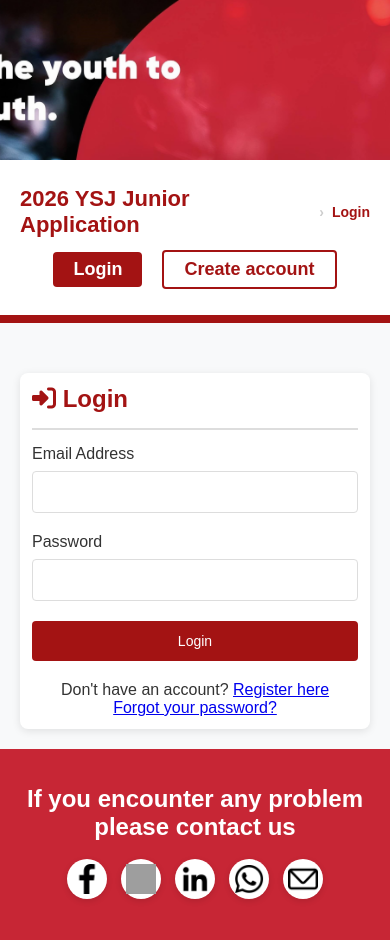
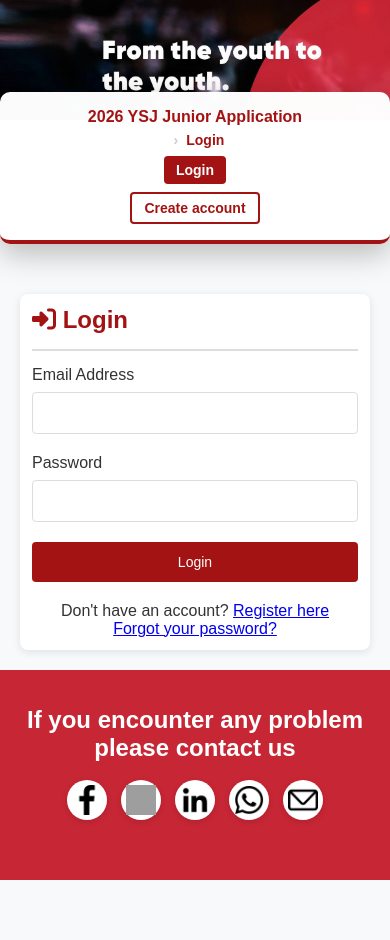
Before and after one commit to Seif-Elmenshawy/ysj-portal, a React (Vite) app in the folder client/: page /login in a window 390 px wide. Shown: the top 940 px of the page. After the commit the page ends 880 px from the top, so only its background shows below. Built offline with nearby package versions, Linux system fonts and the light colour scheme; grey boxes are pictures that could not be loaded; a web font is replaced by a local one.

Commit message:
bedanyyyyyy tshhhhhhh

```diff
--- a/client/src/pages/ApplicationForm.jsx
+++ b/client/src/pages/ApplicationForm.jsx
@@ -50,7 +50,7 @@ export default function ApplicationForm() {
 
   const [formData, setFormData] = useState({
     email: '', agreement: false,
-    fullName: '', personalEmail: '', phone: '', country: '', gender: '', birthDate: '',
+    fullName: '', phone: '', country: '', gender: '', birthDate: '',
     schoolName: '', gradeYear: '', /* preferredPlaces: array of 4 ordered by priority */ preferredPlaces: [
       { field: '' },
       { field: '' },
@@ -85,7 +85,7 @@ export default function ApplicationForm() {
         // Merge loaded draft with default values to ensure all fields exist
         const defaultFormData = {
           email: '', agreement: false,
-          fullName: '', personalEmail: '', phone: '', country: '', gender: '', birthDate: '',
+          fullName: '', phone: '', country: '', gender: '', birthDate: '',
           schoolName: '', gradeYear: '', preferredPlaces: [
             { field: '' },
             { field: '' },
@@ -173,10 +173,37 @@ export default function ApplicationForm() {
     }));
   };
 
-  // Generic input change handler
+  // Helpers to enforce English-only input and phone formatting
+  const sanitizeEnglish = (text = '') => {
+    return text.replace(/[^	\n\r\x20-\x7E]/g, '');
+  };
+
+  const sanitizePhone = (text = '') => {
+    // allow digits, plus, spaces, dashes, parentheses
+    return text.replace(/[^+0-9\s\-()]/g, '');
+  };
+
+  // Generic input change handler with sanitization
   const handleChange = (e) => {
     const { name, value } = e.target;
-    setFormData(prev => ({ ...prev, [name]: value }));
+    let val = value;
+
+    if (name === 'phone') {
+      val = sanitizePhone(val);
+    } else if (name === 'schoolName') {
+      // Allow school names in any language (preserve Unicode characters)
+      val = value;
+    } else if ([
+      'fullName','country','previousGrades','extracurricular','essay1','essay2','essay3',
+      'researchExperience','majorCommitments','hearAbout','additionalInfo','otherArea'
+    ].includes(name)) {
+      val = sanitizeEnglish(val);
+    } else if (name === 'email') {
+      // emails should be ASCII only
+      val = val.replace(/[^\x00-\x7F]/g, '');
+    }
+
+    setFormData(prev => ({ ...prev, [name]: val }));
     setFieldErrors(prev => {
       const copy = { ...prev };
       delete copy[name];
@@ -212,11 +239,12 @@ export default function ApplicationForm() {
   const isSectionComplete = (sectionId) => {
     switch (sectionId) {
       case 1:
-        return formData.email && formData.agreement && formData.fullName && formData.personalEmail &&
+        return formData.email && formData.agreement && formData.fullName &&
                formData.phone && formData.country && formData.gender && formData.birthDate;
       case 2:
         return formData.schoolName && formData.gradeYear &&
                (formData.preferredPlaces && formData.preferredPlaces[0] && formData.preferredPlaces[0].field) &&
+               (formData.preferredPlaces && formData.preferredPlaces[1] && formData.preferredPlaces[1].field) &&
                formData.previousGrades && formData.extracurricular;
       case 3:
         // Ensure essays meet minimum/required word counts
@@ -239,18 +267,27 @@ export default function ApplicationForm() {
       if (!formData.email) errors.email = 'Required';
       if (!formData.agreement) errors.agreement = 'You must agree to the terms';
       if (!formData.fullName) errors.fullName = 'Required';
-      if (!formData.personalEmail) errors.personalEmail = 'Required';
       if (!formData.phone) errors.phone = 'Required';
       if (!formData.country) errors.country = 'Required';
       if (!formData.gender) errors.gender = 'Required';
       if (!formData.birthDate) errors.birthDate = 'Required';
+
+      // Email pattern validation (basic)
+      const emailRegex = /^[a-zA-Z0-9._%+-]+@[a-zA-Z0-9.-]+\.[A-Za-z]{2,}$/;
+      if (formData.email && !emailRegex.test(formData.email)) errors.email = 'Invalid email format';
+
+      // Phone must include country code (e.g. +123...); allow spaces in display but strip before testing
+      const phoneDigits = (formData.phone || '').replace(/\s+/g, '');
+      const phoneRegex = /^\+[0-9]{7,15}$/;
+      if (formData.phone && !phoneRegex.test(phoneDigits)) errors.phone = 'Include country code, e.g. +201234567890';
     }
 
     if (sectionId === 2) {
       if (!formData.schoolName) errors.schoolName = 'Required';
       if (!formData.gradeYear) errors.gradeYear = 'Required';
-      // Require at least the first prioritized place and its field
+      // Require at least the first two prioritized places and their fields
       if (!formData.preferredPlaces || !formData.preferredPlaces[0] || !formData.preferredPlaces[0].field) errors['preferredPlaces.0.field'] = 'First field selection is required';
+      if (!formData.preferredPlaces || !formData.preferredPlaces[1] || !formData.preferredPlaces[1].field) errors['preferredPlaces.1.field'] = 'Second field selection is required';
       if (!formData.previousGrades) errors.previousGrades = 'Required';
       if (!formData.extracurricular) errors.extracurricular = 'Required';
     }
@@ -332,7 +369,7 @@ export default function ApplicationForm() {
     if (window.confirm('Clear all data? This cannot be undone.')) {
       setFormData({
         email: '', agreement: false,
-        fullName: '', personalEmail: '', phone: '', country: '', gender: '', birthDate: '',
+        fullName: '', phone: '', country: '', gender: '', birthDate: '',
         schoolName: '', gradeYear: '', preferredPlaces: [
           { field: '' },{ field: '' },{ field: '' },{ field: '' }
         ], previousGrades: '', extracurricular: '',
@@ -468,7 +505,7 @@ export default function ApplicationForm() {
 
           <div className="form-group">
             <label>Email * {fieldErrors.email && <span style={{color: 'red'}}>{fieldErrors.email}</span>}</label>
-            <input type="email" name="email" value={formData.email} onChange={handleChange} />
+            <input type="email" name="email" value={formData.email} onChange={handleChange} pattern="[a-zA-Z0-9._%+-]+@[a-zA-Z0-9.-]+\.[A-Za-z]{2,}$" title="Enter a valid email address" />
           </div>
 
           <div className="form-group" style={{ marginTop: '12px' }}>
@@ -485,12 +522,8 @@ export default function ApplicationForm() {
               <input type="text" name="fullName" value={formData.fullName} onChange={handleChange} />
             </div>
             <div className="form-group">
-              <label>Personal Email Address * {fieldErrors.personalEmail && <span style={{color: 'red'}}>{fieldErrors.personalEmail}</span>}</label>
-              <input type="email" name="personalEmail" value={formData.personalEmail} onChange={handleChange} placeholder="Please use a personal email" />
-            </div>
-            <div className="form-group">
               <label>Phone Number (including country code) * {fieldErrors.phone && <span style={{color: 'red'}}>{fieldErrors.phone}</span>}</label>
-              <input type="tel" name="phone" value={formData.phone} onChange={handleChange} placeholder="Example: +20 XXX XXX XXXX" />
+              <input type="tel" name="phone" value={formData.phone} onChange={handleChange} placeholder="Example: +20 123456789" pattern="^\+[0-9\s\-()]{7,}$" title="Include country code, e.g. +201234567890" />
             </div>
             <div className="form-group">
               <label>Country of Nationality * {fieldErrors.country && <span style={{color: 'red'}}>{fieldErrors.country}</span>}</label>
@@ -535,13 +568,13 @@ export default function ApplicationForm() {
             </div>
           </div>
           <div style={{ marginTop: '16px' }} className="form-group">
-            <label>Your prioritized placements (4) — only the first is required * {fieldErrors.preferredPlaces && <span style={{color: 'red'}}>{fieldErrors.preferredPlaces}</span>}</label>
-            <p style={{ fontSize: '12px', color: '#666', marginBottom: '10px' }}>List up to 4 places in priority order. For each place, select the academic field you would like to pursue there. Only the first place is required.</p>
+            <label>Your prioritized placements (4) — first two are required * {fieldErrors.preferredPlaces && <span style={{color: 'red'}}>{fieldErrors.preferredPlaces}</span>}</label>
+            <p style={{ fontSize: '12px', color: '#666', marginBottom: '10px' }}>List up to 4 places in priority order. For each place, select the academic field you would like to pursue there. Only the first two places place are required. It is advised to choose more fields, as this will increase acceptance chance.</p>
             <div style={{ display: 'flex', flexDirection: 'column', gap: '12px', marginTop: '8px' }}>
               {(formData.preferredPlaces || [{},{},{},{}]).map((p, idx) => (
                 <div key={idx} style={{ display: 'grid', gridTemplateColumns: '1fr', gap: '6px', alignItems: 'center' }}>
                   <div>
-                    <label>Place {idx + 1} {idx === 0 ? '*' : <span>&nbsp;</span>} {fieldErrors[`preferredPlaces.${idx}.field`] && <span style={{color:'red'}}>{fieldErrors[`preferredPlaces.${idx}.field`]}</span>}</label>
+                    <label>Place {idx + 1} {(idx === 0 || idx === 1) ? '*' : <span>&nbsp;</span>} {fieldErrors[`preferredPlaces.${idx}.field`] && <span style={{color:'red'}}>{fieldErrors[`preferredPlaces.${idx}.field`]}</span>}</label>
                     <select value={p.field || ''} onChange={(e) => handlePlaceChange(idx, 'field', e.target.value)}>
                       <option value="">Select field</option>
                       {ACADEMIC_FIELDS.map(f => <option key={f} value={f}>{f}</option>)}
@@ -659,7 +692,7 @@ export default function ApplicationForm() {
             <h4 style={{ margin: '0 0 10px 0' }}><i className="fas fa-info-circle"></i> Summary</h4>
             <ul style={{ margin: 0, paddingLeft: '20px' }}>
               <li><strong>Full Name:</strong> {formData.fullName || 'Not provided'}</li>
-              <li><strong>Email:</strong> {formData.personalEmail || 'Not provided'}</li>
+              <li><strong>Email:</strong> {formData.email || 'Not provided'}</li>
               <li><strong>School:</strong> {formData.schoolName || 'Not provided'}</li>
               <li><strong>Grade:</strong> {formData.gradeYear || 'Not provided'}</li>
               <li><strong>Preferred placements:</strong> {(formData.preferredPlaces || []).map((p, i) => p.field ? `${i+1}. ${p.field}` : null).filter(Boolean).join(' | ') || 'Not provided'}</li>
--- a/client/src/styles/main.css
+++ b/client/src/styles/main.css
@@ -622,8 +622,78 @@ tbody tr:hover {
 @media (max-width: 768px) {
   .hero-title { font-size: 32px; }
   :root { --hero-height: 160px; }
-  .app-banner .banner-inner { flex-direction: column; gap: 12px; }
+  .app-banner .banner-inner { flex-direction: column; gap: 12px; align-items: center; text-align: center; }
   .home-intro { padding: 20px; }
+}
+
+/* Improve banner layout on small screens */
+@media (max-width: 480px) {
+  .app-banner {
+    padding: 8px 10px;
+    border-bottom-width: 6px;
+  }
+
+  .app-banner .banner-inner {
+    padding: 8px 6px;
+    align-items: center;
+    justify-content: center;
+    gap: 8px;
+  }
+
+  .banner-left {
+    display: flex;
+    flex-direction: column;
+    align-items: center;
+    gap: 6px;
+  }
+
+  .header-left {
+    display: flex;
+    flex-direction: column;
+    gap: 8px;
+    align-items: center;
+  }
+
+  .app-title {
+    font-size: 16px;
+    line-height: 1.1;
+  }
+
+  .btn-hero {
+    padding: 6px 12px;
+    font-size: 14px;
+  }
+
+  .banner-tabs { flex-wrap: wrap; justify-content: center; }
+}
+
+/* Make banner visually integrated with hero on small screens */
+@media (max-width: 480px) {
+  .home-hero { height: 120px; }
+  .home-hero .hero-img { object-position: left top; }
+
+  .app-banner {
+    margin-top: -28px; /* overlap hero slightly */
+    border-bottom-width: 4px;
+    padding-top: 6px;
+    padding-bottom: 6px;
+    border-radius: 10px;
+    box-shadow: 0 10px 30px rgba(0,0,0,0.25);
+    overflow: hidden;
+    background: linear-gradient(180deg, rgba(255,255,255,0.98), #fff);
+    width: calc(100% - 36px);
+    /* push banner to the right on small screens so left side remains visible */
+    margin-left: 50حء;
+
+  }
+
+  .app-banner .banner-inner {
+    padding: 10px 12px;
+  }
+
+  .banner-left .app-title {
+    margin-bottom: 0;
+  }
 }
 
 /* Make homepage sections full width (backgrounds and content) */
```
